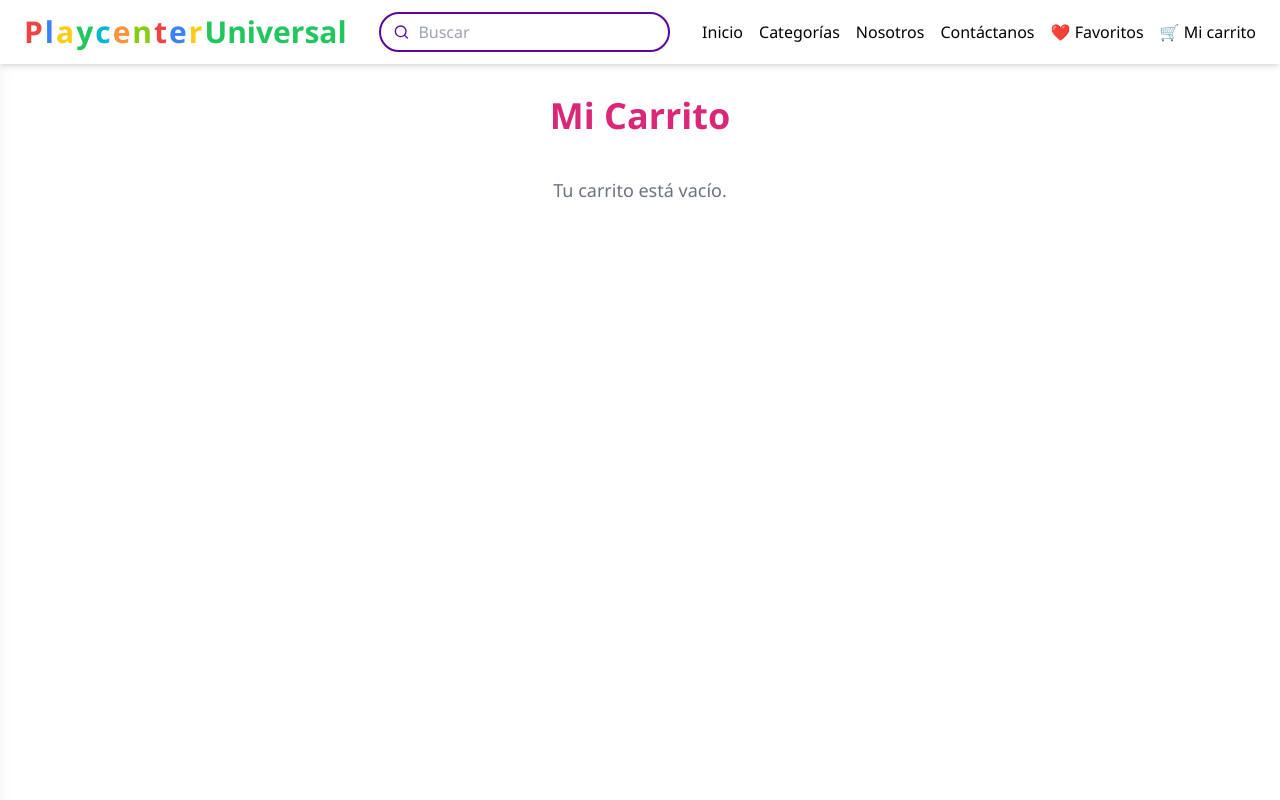
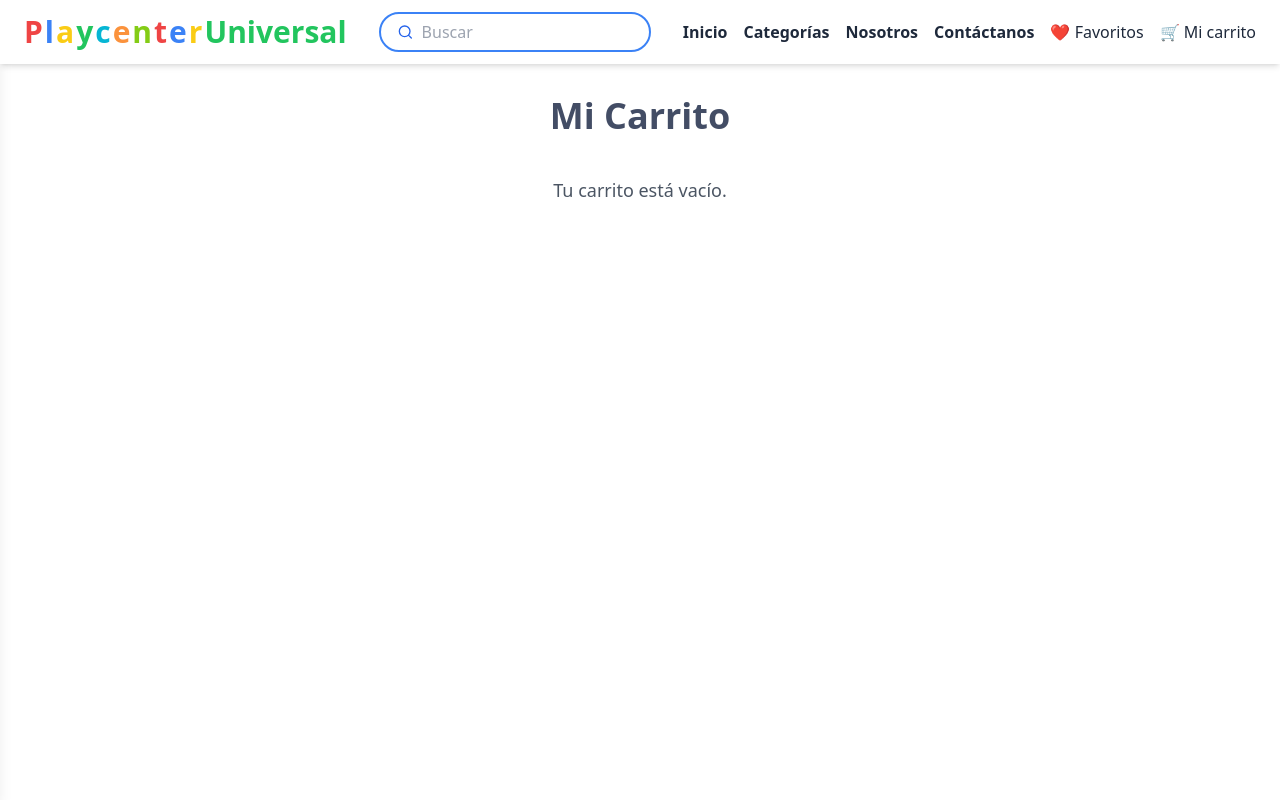
Before and after one commit to Arisleidy07/Playcenter-Universal, a React (Vite) app: page /carrito in a window 1280 px wide. Shown: the top 800 px of the page. Built offline with nearby package versions, Linux system fonts and the light colour scheme.

Commit message:
Actualización: estilos y componentes con flow ejecutivo tech

```diff
--- a/src/components/Header.css
+++ b/src/components/Header.css
@@ -1,55 +1,74 @@
-
-/* Estilos del formulario de búsqueda */
-.search-form {
-  display: flex;
-  align-items: center;
-  padding-inline: 0.8em;
-  background: white;
-  border: 2px solid #5c059b;
-  border-radius: 9999px;
-  height: 40px;
+/* === NAVEGACIÓN === */
+.nav-link {
+  color: #7f9eb2; /* gris-azulado tech */
+  font-weight: 600;
+  font-size: 1rem;
+  letter-spacing: 0.5px;
+  position: relative;
+  transition: all 0.3s ease;
 }
 
-.search-form input {
-  border: none;
-  outline: none;
-  padding: 0 8px;
-  background: transparent;
-  width: 120px;
+.nav-link::after {
+  content: '';
+  position: absolute;
+  left: 0;
+  bottom: -5px;
+  width: 0;
+  height: 2px;
+  background: #00CFFF;
+  transition: width 0.4s ease;
 }
 
-.search-form button {
-  background: none;
-  border: none;
-  color: #5c059b;
+.nav-link:hover::after {
+  width: 100%;
 }
 
-/* Enlaces de navegación */
-.nav-link {
-  color: black;
-  font-weight: 500;
-  transition: color 0.3s ease;
+/* === EFECTO GLITCH === */
+.nav-link:hover {
+  color: #00CFFF;
+  animation: glitch 0.5s steps(2, end) infinite;
+  transform: scale(1.05);
 }
 
-.nav-link:hover {
-  color: #5c059b;
+@keyframes glitch {
+  0% {
+    text-shadow: 2px 0 #00f6ff, -2px 0 #ff00c8;
+  }
+  20% {
+    text-shadow: -2px -2px #00f6ff, 2px 2px #ff00c8;
+  }
+  40% {
+    text-shadow: 2px 2px #00f6ff, -2px -2px #ff00c8;
+  }
+  60% {
+    text-shadow: -2px 2px #00f6ff, 2px -2px #ff00c8;
+  }
+  80% {
+    text-shadow: 2px 0 #00f6ff, -2px 0 #ff00c8;
+  }
+  100% {
+    text-shadow: none;
+  }
 }
 
-/* Íconos con animación al hacer hover */
+/* === ÍCONOS === */
 .link-icon {
   font-size: 20px;
-  transition: transform 0.3s ease;
+  color: #7f9eb2;
+  transition: all 0.3s ease;
 }
 
-.pop-hover:hover .link-icon {
-  animation: pulse 0.5s infinite alternate;
+.link-icon:hover {
+  color: #00CFFF;
+  transform: scale(1.3) rotate(-3deg);
+  animation: flicker 1s infinite;
 }
 
-@keyframes pulse {
-  0% {
-    transform: scale(1);
+@keyframes flicker {
+  0%, 19%, 21%, 23%, 25%, 54%, 56%, 100% {
+    opacity: 1;
   }
-  100% {
-    transform: scale(1.25);
+  20%, 22%, 24%, 55% {
+    opacity: 0.4;
   }
 }
--- a/src/index.css
+++ b/src/index.css
@@ -2,182 +2,151 @@
 @tailwind components;
 @tailwind utilities;
 
+/* === GLOBAL === */
 body {
-    margin: 0;
-    padding: 0;
-
-    background-color: #f9f9f9;
-    font-family: 'Segoe UI', sans-serif;
+    @apply m-0 p-0 bg-[#f9fafb] font-sans text-[#1e293b]; /* fondo clarito, texto azul muy oscuro */
 }
 
-.flex-col.pt-20 {
-    padding-top: 0 !important;
-}
-/* Estilo enlaces del header */
-.nav-link {
-    font-weight: 500;
-    transition: color 0.3s ease;
-}
-.nav-link:hover {
-    color: #7c3aed;
+/* === HEADER === */
+.header-container {
+    @apply bg-[#e0e7ff] p-4 flex items-center gap-6; /* fondo clarito celeste pastel */
 }
 
-/* Íconos del header */
-.link-icon {
-    font-size: 1.25rem;
-    transition: transform 0.3s ease;
-}
-.link-icon:hover {
-    transform: scale(1.2);
+.nav-link {
+    @apply font-semibold text-[#1e293b] relative cursor-pointer transition-colors duration-300;
 }
 
-/* Animación hover para texto */
-.hover-animate:hover span {
-    animation: pulse 0.5s ease-in-out;
+.nav-link::after {
+    content: '';
+    position: absolute;
+    width: 0%;
+    height: 2px;
+    bottom: -3px;
+    left: 0;
+    background: #3b82f6; /* azul brillante */
+    transition: width 0.4s ease;
 }
 
-@keyframes pulse {
-    0% { transform: scale(1); }
-    50% { transform: scale(1.2); }
-    100% { transform: scale(1); }
+.nav-link:hover {
+    @apply text-[#3b82f6];
 }
 
-/* Estilo del buscador */
-.search-form {
-    display: flex;
-    align-items: center;
-    padding-inline: 0.8em;
-    background: white;
-    border: 2px solid #5c059b;
-    border-radius: 9999px;
-    height: 40px;
-}
-.search-form input {
-    border: none;
-    outline: none;
-    padding: 0 8px;
-    background: transparent;
-    width: 120px;
-}
-.search-form button {
-    background: none;
-    border: none;
-    color: #5c059b;
+.nav-link:hover::after {
+    width: 100%;
 }
 
-/* Estilo tarjeta blob (productos) */
-.card {
-    position: relative;
-    width: 200px;
-    height: 250px;
-    border-radius: 14px;
-    z-index: 1111;
-    overflow: hidden;
-    display: flex;
-    flex-direction: column;
-    align-items: center;
-    justify-content: center;
-    box-shadow: 20px 20px 60px #bebebe, -20px -20px 60px #ffffff;
-}
-
-.bg {
-    position: absolute;
-    top: 5px;
-    left: 5px;
-    width: 190px;
-    height: 240px;
-    z-index: 2;
-    background: rgba(255, 255, 255, .95);
-    backdrop-filter: blur(24px);
-    border-radius: 10px;
-    overflow: hidden;
-    outline: 2px solid white;
-}
-
-.blob {
-    position: absolute;
-    z-index: 1;
-    top: 50%;
-    left: 50%;
-    width: 150px;
-    height: 150px;
-    border-radius: 50%;
-    background: linear-gradient(135deg, #3b82f6, #06b6d4, #60a5fa);
-    background-size: 200% 200%;
-    opacity: 0.8;
-    filter: blur(14px);
-    animation: blob-bounce 5s infinite ease, blob-colors 6s infinite ease;
-}
-
-@keyframes blob-bounce {
+/* glitch animation */
+@keyframes glitch {
     0% {
-    transform: translate(-100%, -100%) translate3d(0, 0, 0);
+        clip: rect(44px, 9999px, 56px, 0);
+        transform: translate(-2px, -2px);
     }
-    25% {
-    transform: translate(-100%, -100%) translate3d(100%, 0, 0);
+    20% {
+        clip: rect(85px, 9999px, 100px, 0);
+        transform: translate(2px, 2px);
     }
-    50% {
-    transform: translate(-100%, -100%) translate3d(100%, 100%, 0);
+    40% {
+        clip: rect(22px, 9999px, 44px, 0);
+        transform: translate(-2px, 2px);
     }
-    75% {
-    transform: translate(-100%, -100%) translate3d(0, 100%, 0);
+    60% {
+        clip: rect(10px, 9999px, 30px, 0);
+        transform: translate(2px, -2px);
+    }
+    80% {
+        clip: rect(50px, 9999px, 70px, 0);
+        transform: translate(-2px, 0);
     }
     100% {
-    transform: translate(-100%, -100%) translate3d(0, 0, 0);
+        clip: rect(44px, 9999px, 56px, 0);
+        transform: translate(0);
     }
 }
 
-@keyframes blob-colors {
-    0% {
-    background-position: 0% 50%;
-    }
-    50% {
-    background-position: 100% 50%;
-    }
-    100% {
-    background-position: 0% 50%;
-    }
+.nav-link.glitch:hover {
+    animation: glitch 1s infinite;
+    color: #2563eb; /* azul más tech */
 }
 
-/* Aquí el cambio importante para slider */
-.slider-container {
-    width: 100%;
-    height: 450px; /* fijo en desktop */
-    overflow: hidden;
-    border-radius: 16px;
-    background-color: #000; /* evita flash blanco/negro cuando carga la imagen */
-    position: relative; /* para posicionar imágenes dentro */
+/* === BUSCADOR === */
+.search-form {
+    @apply flex items-center px-4 bg-white border-2 border-[#3b82f6] rounded-full h-10;
+}
+.search-form input {
+    @apply border-none outline-none bg-transparent text-[#1e293b] w-36;
+}
+.search-form button {
+    @apply bg-transparent border-none text-[#2563eb];
 }
 
-.slider-image {
-    width: 100%;
-    height: 100%;
-    object-fit: contain; /* cambia cover por contain para que no se corte la imagen */
-    border-radius: 16px;
-    position: absolute; /* para poder poner varias imágenes encima y controlar visibilidad */
-    top: 0;
-    left: 0;
-    transition: opacity 0.5s ease-in-out; /* transición suave */
-    opacity: 1; /* default visible */
+/* === TARJETAS PRODUCTO === */
+.card {
+    @apply relative rounded-lg
+        bg-white shadow-md
+        flex flex-col items-center justify-between p-4
+        cursor-pointer
+        transition-transform transition-shadow duration-300;
+    width: 220px;
+    height: 300px;
+}
+.card:hover {
+    @apply -translate-y-1 shadow-lg;
+}
+.card img {
+    @apply w-36 h-36 object-contain rounded-md shadow-sm p-1;
+    box-shadow: 0 3px 10px rgba(59, 130, 246, 0.4);
+}
+.card h2 {
+    @apply font-semibold text-lg mt-2 mb-1 text-[#1e293b] text-center truncate;
+    max-width: 90%;
+}
+.card p {
+    @apply font-medium text-base text-[#2563eb] mb-2 truncate;
+    max-width: 90%;
+}
+.card .actions {
+    @apply w-full flex justify-between pt-2 border-t border-[#3b82f6];
 }
 
-/* Clases para controlar visibilidad */
+/* === SLIDER === */
+.slider-container {
+    @apply w-full h-[450px] overflow-hidden rounded-2xl bg-white relative;
+}
+.slider-image {
+    @apply w-full h-full object-contain rounded-2xl absolute top-0 left-0 transition-opacity duration-500 ease-in-out;
+    opacity: 1;
+}
 .slider-image.hidden {
-    opacity: 0;
-    pointer-events: none;
+    @apply opacity-0 pointer-events-none;
+}
+.slider-image.visible {
+    @apply opacity-100 pointer-events-auto;
 }
 
-.slider-image.visible {
-    opacity: 1;
-    pointer-events: auto;
+/* === SCROLLBAR === */
+.scrollbar-hide::-webkit-scrollbar {
+    display: none;
+}
+.scrollbar-hide {
+    -ms-overflow-style: none;
+    scrollbar-width: none;
 }
 
-/* Si usas CSS tradicional, podrías agregar esto en tu blobCard.css */
-.card {
-    border-radius: 1rem;
+/* === BOTONES FAVORITOS Y CARRITO === */
+.button-glitch {
+    color: #52688a;
+    font-weight: 700;
+    background: transparent;
+    border: 2px solid #3b82f6;
+    border-radius: 6px;
+    padding: 0.5rem 1rem;
+    cursor: pointer;
+    transition: all 0.3s ease;
+    position: relative;
     overflow: hidden;
-    transition: all 0.3s ease;
 }
-.card:hover {
-    box-shadow: 0 4px 12px rgba(0,0,0,0.15);
+.button-glitch:hover {
+    color: #2563eb;
+    box-shadow: 0 0 8px #3b82f6, 0 0 15px #2563eb;
+    animation: glitch 1.2s infinite;
 }
--- a/src/pages/Carrito.jsx
+++ b/src/pages/Carrito.jsx
@@ -1,33 +1,44 @@
-// src/pages/Carrito.jsx
 import React from "react";
 import { useCarrito } from "../context/CarritoContext";
 
 function Carrito() {
     const { carrito, eliminarDelCarrito } = useCarrito();
-    const total = carrito.reduce((acc, item) => acc + item.precio * item.cantidad, 0);
+  const total = carrito.reduce((acc, item) => acc + item.precio * item.cantidad, 0);
 
     return (
-    <main className="pt-24 px-4 sm:px-6 lg:px-12 pb-16 bg-white min-h-screen">
-        <h1 className="text-3xl sm:text-4xl font-bold text-center mb-10 text-pink-600">Mi Carrito</h1>
+    <main className="pt-24 px-4 sm:px-6 lg:px-12 pb-16 min-h-screen bg-white text-[#1E2A47]">
+
+        <h1
+        className="text-3xl sm:text-4xl font-bold text-center mb-10
+                    animate-pulse hover:text-[#3B82F6] transition-colors duration-500"
+        >
+        Mi Carrito
+        </h1>
 
         {carrito.length === 0 ? (
-        <p className="text-center text-gray-500 text-lg">Tu carrito está vacío.</p>
+        <p className="text-center text-[#4B5563] text-lg">Tu carrito está vacío.</p>
         ) : (
         <div className="grid grid-cols-1 md:grid-cols-2 xl:grid-cols-3 gap-6">
             {carrito.map((item, index) => (
-            <div key={index} className="flex gap-4 p-4 rounded-xl shadow border border-gray-100 hover:shadow-lg transition-all">
+            <div
+                key={index}
+                className="flex gap-4 p-4 rounded-xl bg-white shadow-md
+                            border border-[#3B82F6] hover:shadow-xl transition-all"
+            >
                 <img
                 src={item.imagen}
                 alt={item.nombre}
-                className="w-24 h-24 object-cover rounded"
+                className="w-24 h-24 object-cover rounded-md shadow-sm bg-[#F0F9FF]"
                 />
                 <div className="flex flex-col justify-between">
-                <h2 className="text-base sm:text-lg font-semibold">{item.nombre}</h2>
-                <p className="text-gray-600">Cantidad: {item.cantidad}</p>
-                <p className="text-pink-600 font-bold">${(item.precio * item.cantidad).toFixed(2)}</p>
+                <h2 className="text-base sm:text-lg font-semibold text-[#1E2A47]">
+                    {item.nombre}
+                </h2>
+                <p className="text-[#2563EB]">Cantidad: {item.cantidad}</p>
+                <p className="text-[#2563EB] font-bold">${(item.precio * item.cantidad).toFixed(2)}</p>
                 <button
                     onClick={() => eliminarDelCarrito(item)}
-                    className="text-sm text-red-500 mt-2 hover:underline"
+                    className="text-sm text-[#EF4444] mt-2 hover:underline"
                 >
                     Eliminar
                 </button>
@@ -37,11 +48,15 @@ function Carrito() {
         </div>
         )}
 
-      {/* Total */}
         {carrito.length > 0 && (
         <div className="mt-10 text-center">
-            <p className="text-lg font-semibold mb-3 text-gray-700">Total: ${total.toFixed(2)}</p>
-            <button className="mt-4 bg-green-500 hover:bg-green-600 text-white font-medium px-6 py-3 rounded-lg transition-all">
+            <p className="text-lg font-semibold mb-3 text-[#2563EB]">
+            Total: ${total.toFixed(2)}
+            </p>
+            <button
+            className="mt-4 bg-[#2563EB] hover:bg-[#1E40AF] text-white
+                        font-medium px-6 py-3 rounded-lg transition-all"
+            >
             Finalizar compra
             </button>
         </div>
```
Also changed, not shown: src/components/SliderProductos.jsx (+8 -4 lines), src/components/TarjetaProducto.jsx (+20 -29 lines), src/pages/Categorias.jsx (+21 -4 lines), src/pages/Favoritos.jsx (+14 -9 lines), tailwind.config.js (+9 -5 lines).
